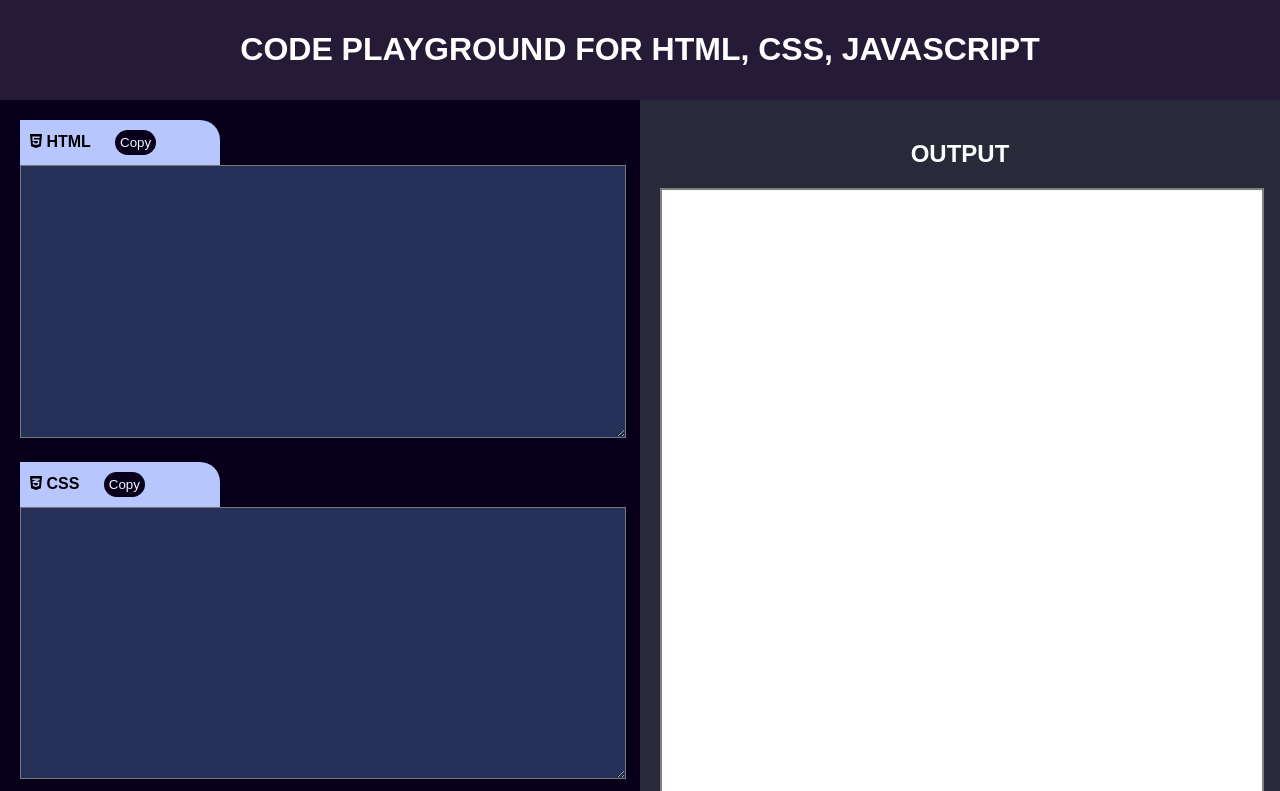
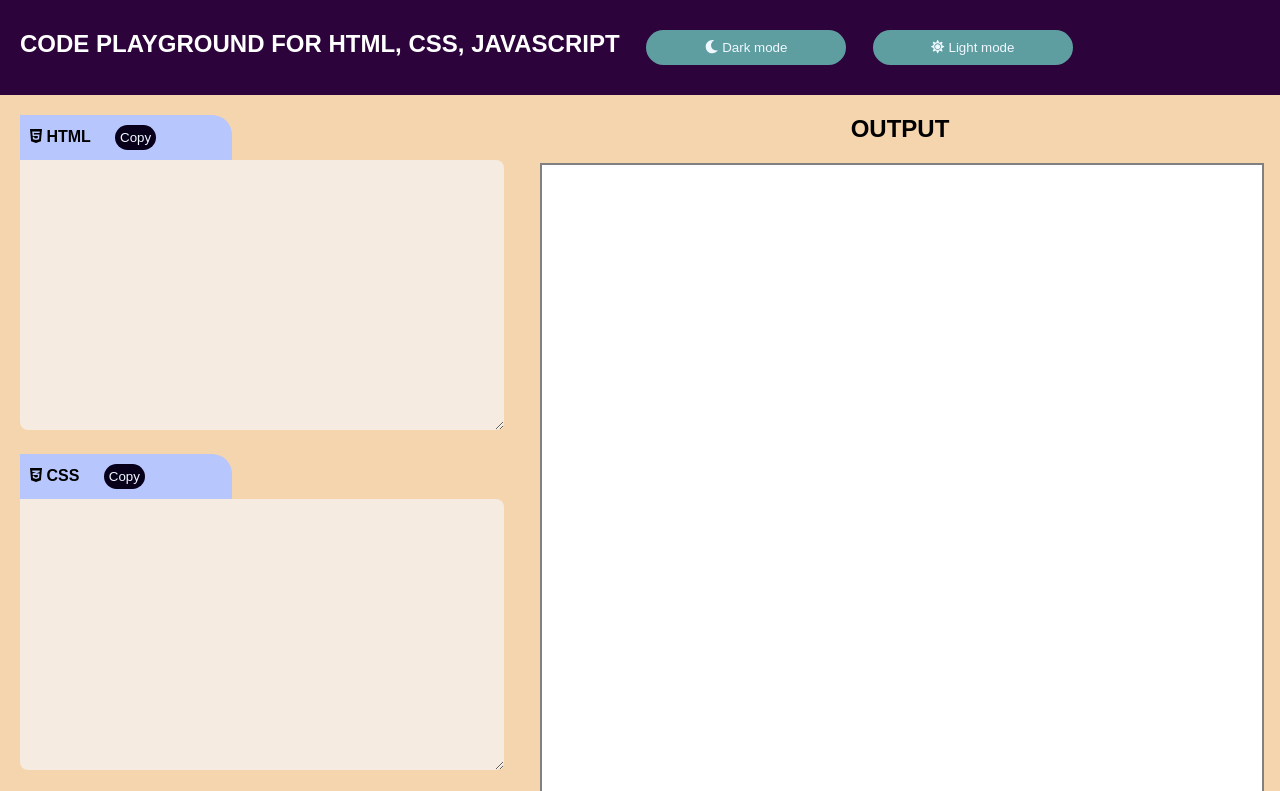
Before and after one commit to Soumyadeep-Sinha/Code-playground-HTML-CSS-JS, a plain HTML site: page index.html in a window 1280 px wide. Shown: the top 791 px of the page. Drawn offline with Linux system fonts and the light colour scheme.

Commit message:
more features added

```diff
--- a/index.html
+++ b/index.html
@@ -13,10 +13,13 @@
 
 <body>
     <div class="header">
-        <h1>CODE PLAYGROUND FOR HTML, CSS, JAVASCRIPT</h1>
+        <h2>CODE PLAYGROUND FOR HTML, CSS, JAVASCRIPT
+            <button onclick="darktheme()" class="themes"><i class="fas fa-moon"></i> Dark mode</button>
+            <button onclick="lighttheme()" class="themes"><i class="fas fa-sun"></i> Light mode</button>
+        </h2>
     </div>
     <div class="mainsection">
-        <div class="code_area">
+        <div class="code_area" id="ca">
             <div class="htmlarea">
                 <p><i class="fab fa-html5"></i> HTML <button onclick="copyHTML()">Copy</button></p>
                 <textarea id="html_area" oninput="run()" spellcheck="false"></textarea>
@@ -30,7 +33,7 @@
                 <textarea id="js_area" oninput="run()" spellcheck="false"></textarea>
             </div>
         </div>
-        <div class="output">
+        <div class="output" id="oa">
             <h2>OUTPUT</h2>
             <iframe id="output_area"></iframe>
         </div>
@@ -68,6 +71,42 @@
             document.execCommand("copy");
             alert("Text copied to clipboard.")
         }
+
+        function darktheme(){
+            document.getElementById("html_area").style.backgroundColor = "#282A3A";
+            document.getElementById("css_area").style.backgroundColor = "#282A3A";
+            document.getElementById("js_area").style.backgroundColor = "#282A3A";
+            document.getElementById("html_area").style.color = "white";
+            document.getElementById("css_area").style.color = "white";
+            document.getElementById("js_area").style.color = "white";
+            document.getElementById("ca").style.backgroundColor = "#404258";
+            document.getElementById("oa").style.backgroundColor = "#404258";
+            document.getElementById("oa").style.color = "white";
+
+            document.getElementById("html_area").style.transition = "2s"
+            document.getElementById("css_area").style.transition = "2s"
+            document.getElementById("js_area").style.transition = "2s"
+            document.getElementById("ca").style.transition = "2s"
+            document.getElementById("oa").style.transition = "2s"
+        }
+
+        function lighttheme(){
+            document.getElementById("html_area").style.backgroundColor = "#F5EBE0";
+            document.getElementById("css_area").style.backgroundColor = "#F5EBE0";
+            document.getElementById("js_area").style.backgroundColor = "#F5EBE0";
+            document.getElementById("html_area").style.color = "rgb(0, 0, 0)";
+            document.getElementById("css_area").style.color = "rgb(0, 0, 0)";
+            document.getElementById("js_area").style.color = "rgb(0, 0, 0)";
+            document.getElementById("ca").style.backgroundColor = "#F5D5AE";
+            document.getElementById("oa").style.backgroundColor = "#F5D5AE";
+            document.getElementById("oa").style.color = "black";
+
+            document.getElementById("html_area").style.transition = "2s"
+            document.getElementById("css_area").style.transition = "2s"
+            document.getElementById("js_area").style.transition = "2s"
+            document.getElementById("ca").style.transition = "2s"
+            document.getElementById("oa").style.transition = "2s"
+        }
     </script>
 
 </body>
--- a/style.css
+++ b/style.css
@@ -4,25 +4,41 @@ html,body{
 }
 .header{
     padding: 10px;
-    text-align: center;
+    text-align: left;
     color: white;
-    background-color: #251B37;
+    background-color: #2D033B;
+    /*background-color: #251B37;*/
+}
+.header h2{
+    margin-left: 10px;
+}
+
+.themes{
+    padding: 10px;
+    width: 200px;
+    background-color: cadetblue;
+}
+
+.themes:hover{
+    background-color: rgb(34, 105, 107);
+    transition: 0.5s;
 }
 
 .mainsection{
     display:flex ;
-    flex-direction: row;
+    /*flex-direction: row;*/
 }
 .code_area{
     display: flex;
     flex-direction: column;
-    width: 50%;
+    width: 40%;
     padding: 20px;
-    background-color: #08001b;
+    /*background-color: #08001b;*/
+    background-color: #F5D5AE;
     color: rgb(0, 0, 0);
 }
 .code_area p{
-    width: 30%;
+    width: 40%;
     padding: 10px;
     margin: 0;
     background-color: #b8c6fe;
@@ -30,13 +46,12 @@ html,body{
     border-radius: 0 20px 0 0;
 }
 .output{
-    width: 50%;
+    width: 60%;
     display: flex;
     flex-direction: column;
-    width: 50%;
-    padding: 20px;
-    background-color: #282A3A;
-    color:white
+    padding: 0 20px 20px 20px;
+    background-color: #F5D5AE;
+    color:black;
 }
 .output h2{
     text-align: center;
@@ -46,9 +61,11 @@ textarea{
     width: 100%;
     word-wrap: break-word;
     resize: vertical;
-    background-color: #263159;
-    color: greenyellow;
+    background-color: #F5EBE0;
+    color: rgb(45, 45, 45);
     font-size: 18px;
+    border: 0px solid transparent;
+    border-radius: 0 8px 8px 8px;
 }
 
 iframe{
```
